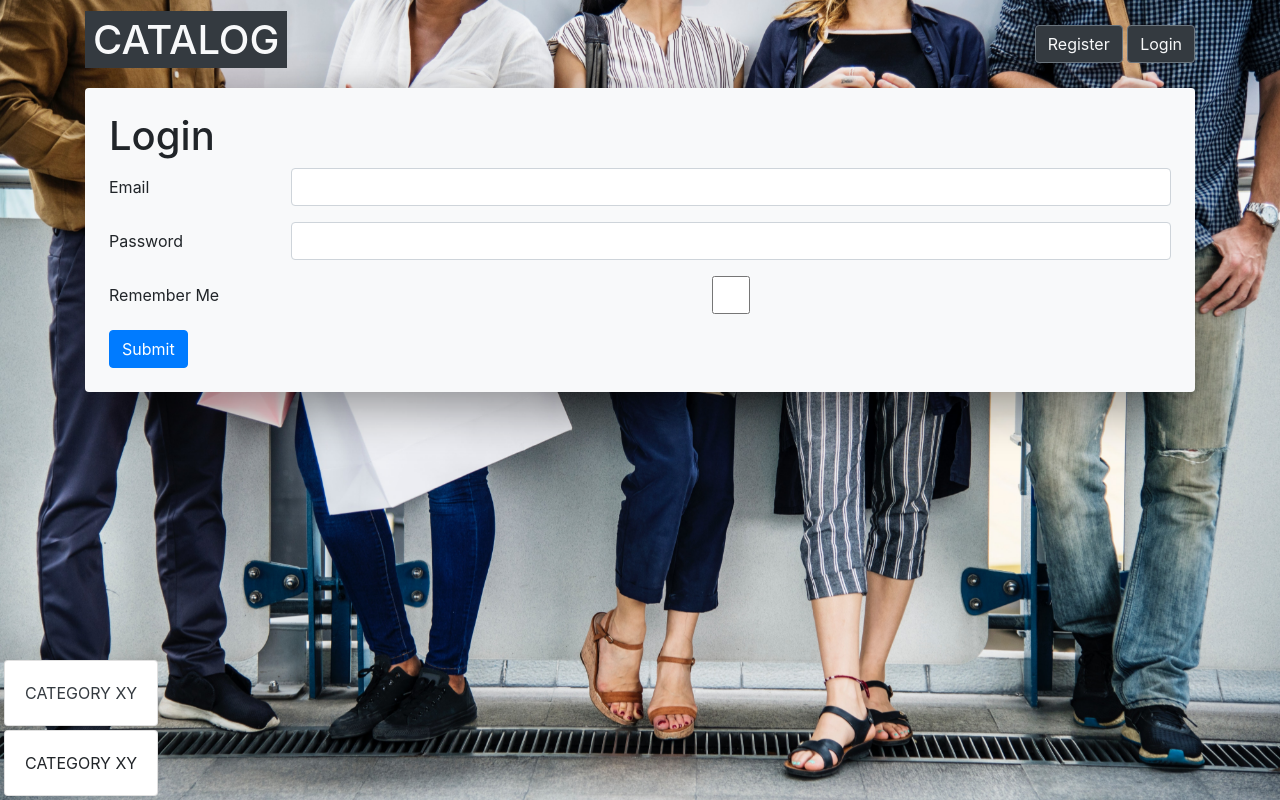
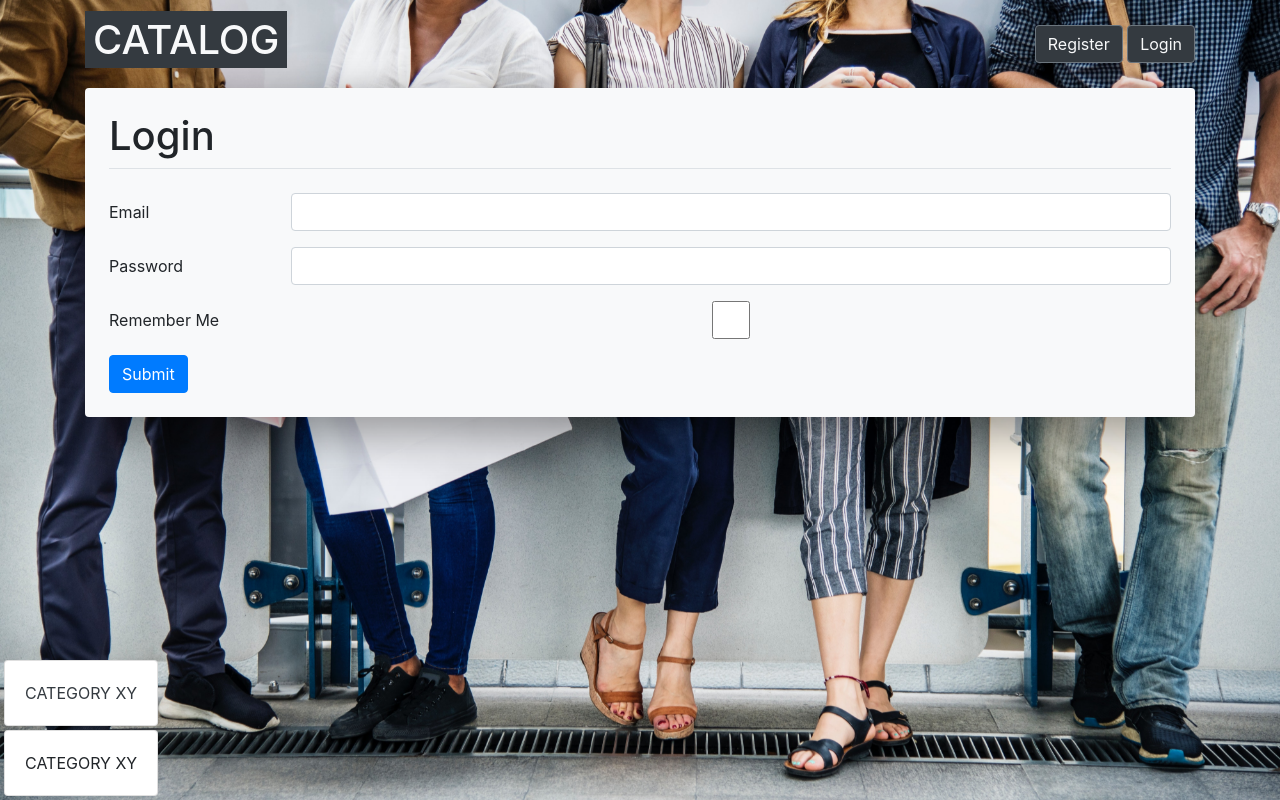
Before and after one commit to swmo/udacity-catalog, a Flask app: page /login in a window 1280 px wide. Run offline with Flask 2, Linux system fonts and the light colour scheme.

Commit message:
layout changes

```diff
--- a/templates/login.html
+++ b/templates/login.html
@@ -1,9 +1,11 @@
 {% extends "base.html" %}
 
 {% block content %}
-	<h1>Login </h1>
+	<h1 class="border-bottom pb-2">Login </h1>
 
-	<form action="" method="POST">
+	<div class="pt-3">
+
+	<form action=""  method="POST">
 
 	 {{form.hidden_tag()}} <!-- ## adds a csrf token  -->
 
@@ -28,8 +30,7 @@
 		</div>
 	  </div>
 	  <button type="submit" class="btn btn-primary">Submit</button>
-
 	</form>
-
+</div>
 
 {% endblock %}
--- a/templates/register.html
+++ b/templates/register.html
@@ -27,9 +27,7 @@
  			{{ form.password_confirm(class="form-control") }}
 		</div>
 	  </div>
-	  <button type="submit" class="btn btn-primary">Submit</button>
-
+	  {{ form.submit(class="btn btn-primary") }}
 	</form>
 
-
 {% endblock %}
```
